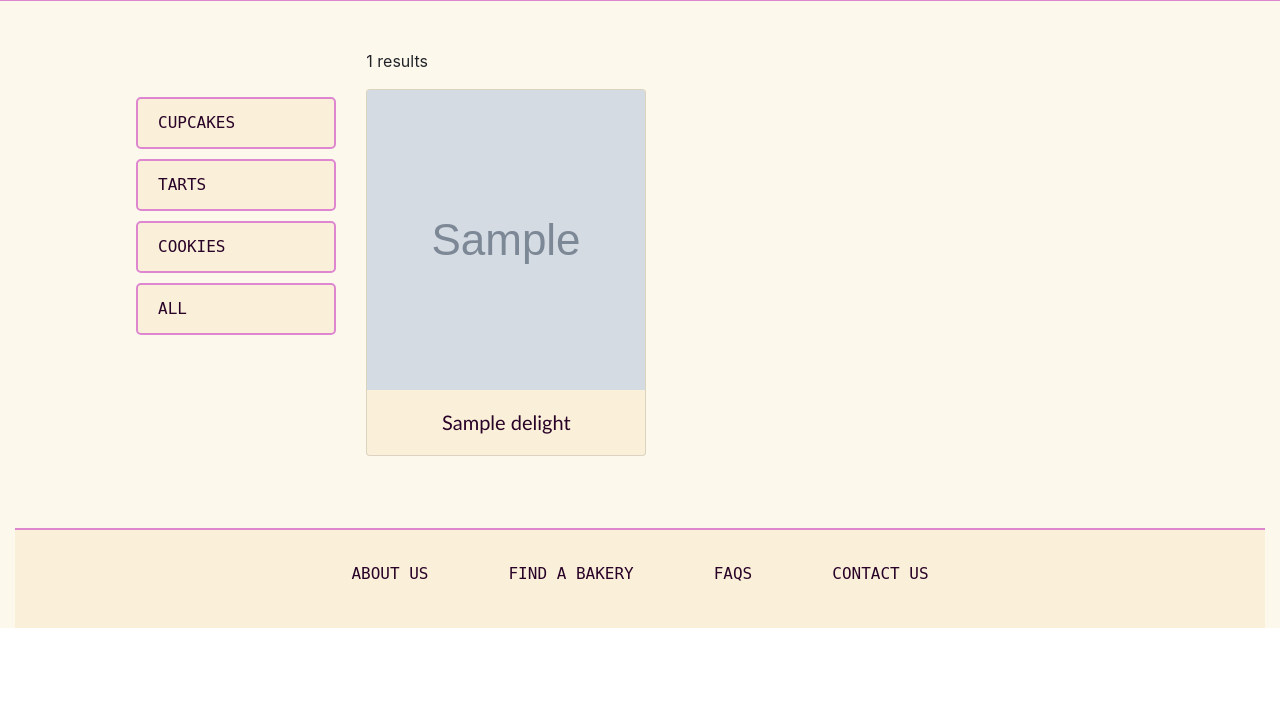
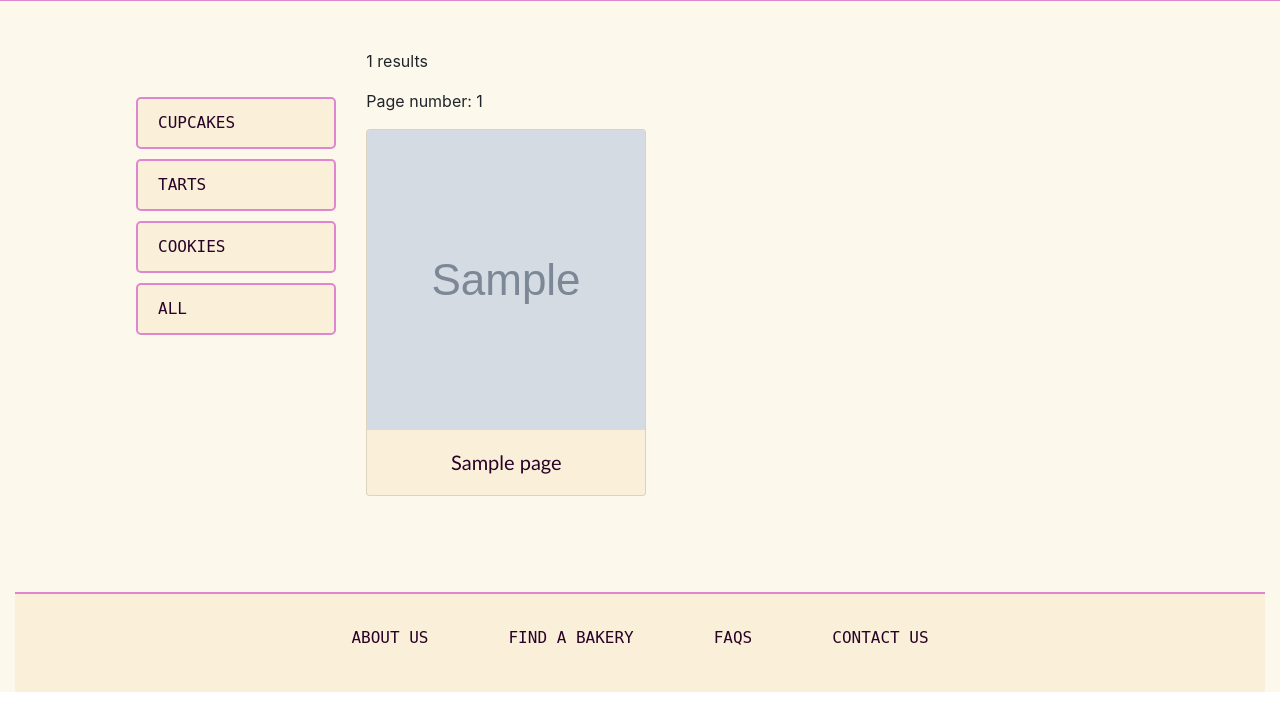
Before and after one commit to jassami/CodingDelights, a Django app: template delights_app/templates/all.html in a window 1280 px wide. Shown: the part 89-800 px from the top of the page. Run offline with Django 3.2, Linux system fonts and the light colour scheme; tables that the repository leaves empty hold one stand-in row (values such as "Sample post"); the template is opened without the code that fills it: values that come from a table or form of the project are taken from there, most other values are stand-ins (such as "Sample title", 1, 10 or a date in 2020); grey boxes marked "Sample" are stand-in pictures; some libraries are stand-ins or nearby versions.

Commit message:
update html and views for pagination

```diff
--- a/delights_app/templates/all.html
+++ b/delights_app/templates/all.html
@@ -47,9 +47,10 @@
                 </div>
                 <div class="col">
                     <p>{{count}} results</p>
+                    <p>Page number: {{page.number}}</p>
                     <div class="row row-cols-1 row-cols-md-3 g-4">
-                        {% for delight in all_delights %}
-                        <div class="col mb-4">
+                        {% for delight in page.object_list %}
+                        <div class="col mb-5">
                             <div style="width: 280px; background-color: #faf0da;" class="card">
                             <img style="height: 300px;" src="{{delight.image}}" class="card-img-top" alt="...">
                             <div class="card-body">
@@ -59,7 +60,14 @@
                         </div>
                         {% endfor %}
                     </div>
-
+                    <div style="text-align: center">
+                        {% if page.has_previous %}
+                        <a style="color: #F152BC;" href="?page={{page.previous_page_number}}">Previous Page</a>
+                        {% endif %}
+                        {% if page.has_next %}
+                        <a class="mx-2" style="color: #F152BC;" href="?page={{page.next_page_number}}">Next Page</a>
+                        {% endif %}
+                    </div>
                 </div>
             </div>
             <div style="background-color: #faf0da; border-top: rgb(222, 135, 208) 2px solid; height: 100PX;">
--- a/delights_app/templates/cookies.html
+++ b/delights_app/templates/cookies.html
@@ -16,7 +16,8 @@
     <script src="https://stackpath.bootstrapcdn.com/bootstrap/4.5.2/js/bootstrap.min.js"
         integrity="sha384-B4gt1jrGC7Jh4AgTPSdUtOBvfO8shuf57BaghqFfPlYxofvL8/KUEfYiJOMMV+rV"
         crossorigin="anonymous"></script>
-        <script src="https://cdn.jsdelivr.net/npm/bootstrap@5.0.2/dist/js/bootstrap.bundle.min.js" integrity="sha384-MrcW6ZMFYlzcLA8Nl+NtUVF0sA7MsXsP1UyJoMp4YLEuNSfAP+JcXn/tWtIaxVXM" crossorigin="anonymous"></script>
+    <script src="https://cdn.jsdelivr.net/npm/bootstrap@5.0.2/dist/js/bootstrap.bundle.min.js" integrity="sha384-MrcW6ZMFYlzcLA8Nl+NtUVF0sA7MsXsP1UyJoMp4YLEuNSfAP+JcXn/tWtIaxVXM" crossorigin="anonymous"></script>
+    <script src="https://ajax.googleapis.com/ajax/libs/cesiumjs/1.78/Build/Cesium/Cesium.js"></script>
     {% load static %}
     <link rel="stylesheet" href="{% static 'css/style.css' %}">
 </head>
@@ -56,7 +57,7 @@
                     <p>{{cookies.delights.all.count}} results</p>
                     <div class="row row-cols-1 row-cols-md-3 g-4">
                         {% for cookie in cookies.delights.all %}
-                        <div class="col">
+                        <div class="col mb-5">
                             <div style="width: 280px; background-color: #faf0da;" class="card">
                             <img style="height: 300px;" src="{{cookie.image}}" class="card-img-top" alt="...">
                             <div class="card-body">
--- a/delights_app/templates/cupcakes.html
+++ b/delights_app/templates/cupcakes.html
@@ -56,7 +56,7 @@
                         <p class="p-2 monospace">{{cupcakes.delights.all.count}} results</p>
                         <div class="row row-cols-1 row-cols-md-3 g-4">
                             {% for cupcake in cupcakes.delights.all %}
-                            <div class="col">
+                            <div class="col mb-5">
                                 <div style="width: 280px; background-color: #faf0da;" class="card">
                                 <img style="height: 300px;" src="{{cupcake.image}}" class="card-img-top" alt="...">
                                 <div class="card-body">
--- a/delights_app/templates/tarts.html
+++ b/delights_app/templates/tarts.html
@@ -56,7 +56,7 @@
                     <p>{{tarts.delights.all.count}} results</p>
                     <div class="row row-cols-1 row-cols-md-3 g-4">
                         {% for tart in tarts.delights.all %}
-                        <div class="col">
+                        <div class="col mb-5">
                             <div style="width: 280px; background-color: #faf0da;" class="card">
                             <img src="{{tart.image}}" style="height: 300px;" class="card-img-top" alt="...">
                             <div class="card-body">
```
Also changed, not shown: delights_app/views.py (+8 -2 lines).
